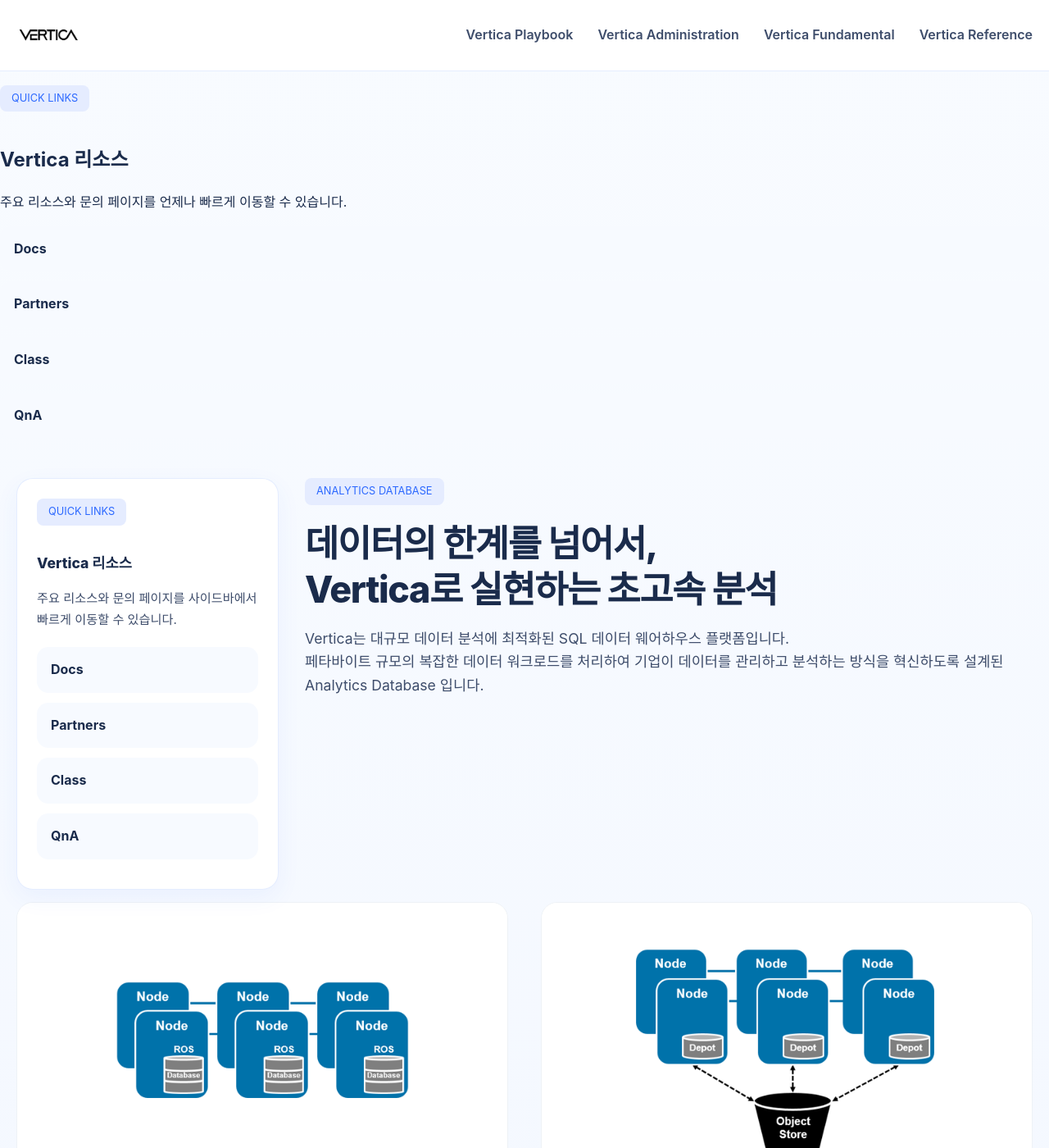
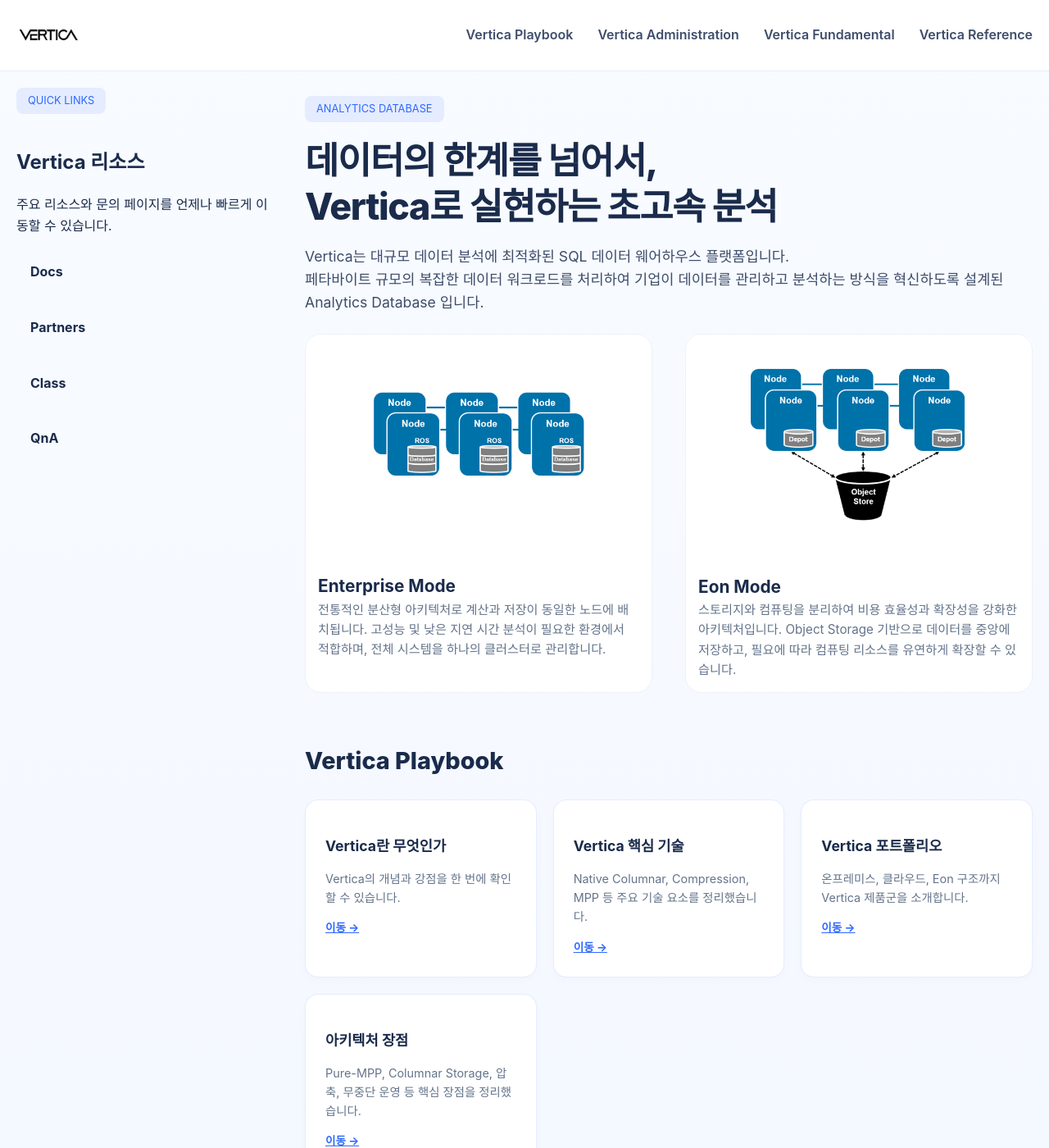
Before and after one commit to JIN0326/vertica_blog, a Jekyll site: the page built from 00index.md, in a window 1280 px wide and 1400 px high. Shown: the whole window at 82% size. Built offline with Jekyll 4.4.1, drawn with Linux system fonts in a browser that asks for light colours.

Commit message:
Update blog content and styling

```diff
--- a/00index.md
+++ b/00index.md
@@ -1,25 +1,15 @@
 ---
 title: Vertica Blog Main
 layout: default
+permalink: /
 ---
 
 <div class="hero-container">
-  <div class="hero-layout">
-    <aside class="hero-sidebar">
-      <span class="eyebrow">Quick Links</span>
-      <h2>Vertica 리소스</h2>
-      <p>주요 리소스와 문의 페이지를 사이드바에서 빠르게 이동할 수 있습니다.</p>
-      <a class="sidebar-link" href="https://docs.vertica.com/26.1.x/en/" target="_blank" rel="noopener">Docs</a>
-      <a class="sidebar-link" href="http://www.gtgsc.com/gtg/sub/bigdata/vertica.php" target="_blank" rel="noopener">Partners</a>
-      <a class="sidebar-link" href="{{ '/99Class' | relative_url }}">Class</a>
-      <a class="sidebar-link" href="{{ '/99QnA' | relative_url }}">QnA</a>
-    </aside>
-    <div class="hero-content">
-      <span class="eyebrow">Analytics Database</span>
-      <h1>데이터의 한계를 넘어서, <br> Vertica로 실현하는 초고속 분석</h1>
-      <p>Vertica는 대규모 데이터 분석에 최적화된 SQL 데이터 웨어하우스 플랫폼입니다. <br>
-      페타바이트 규모의 복잡한 데이터 워크로드를 처리하여 기업이 데이터를 관리하고 분석하는 방식을 혁신하도록 설계된 Analytics Database 입니다.</p>
-    </div>
+  <div class="hero-content">
+    <span class="eyebrow">Analytics Database</span>
+    <h1>데이터의 한계를 넘어서, <br> Vertica로 실현하는 초고속 분석</h1>
+    <p>Vertica는 대규모 데이터 분석에 최적화된 SQL 데이터 웨어하우스 플랫폼입니다. <br>
+    페타바이트 규모의 복잡한 데이터 워크로드를 처리하여 기업이 데이터를 관리하고 분석하는 방식을 혁신하도록 설계된 Analytics Database 입니다.</p>
   </div>
 
     <div class="architecture-grid">
--- a/assets/css/style.css
+++ b/assets/css/style.css
@@ -21,10 +21,20 @@
   line-height: 1.6;
 }
 
-.site-content {
+.layout-inner {
   width: min(1300px, calc(100% - 40px));
   margin: 0 auto;
+  display: grid;
+  grid-template-columns: minmax(260px, 320px) minmax(0, 1fr);
+  gap: 32px;
+  align-items: start;
   padding: 20px 0 80px;
+}
+
+.site-content {
+  width: 100%;
+  margin: 0;
+  padding: 0;
 }
 
 .site-header {
```
